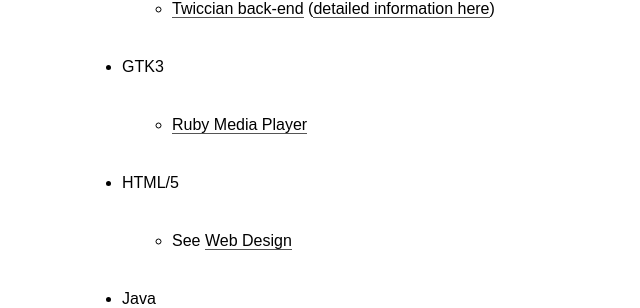
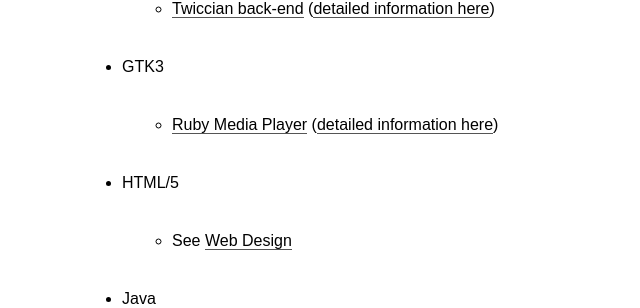
Before and after one commit to Larke12/larke12.github.io, a Jekyll site: the page built from _posts/2016-05-26-programming.md, in a window 1280 px wide. Shown: the part 1118-1426 px from the top of the page, without its empty margins (318-958 px from the left). Built offline with Jekyll 4.4.1, drawn with Linux system fonts in a browser that asks for light colours; some web fonts are replaced.

Commit message:
Added RBMP information link

```diff
--- a/_posts/2016-05-26-programming.md
+++ b/_posts/2016-05-26-programming.md
@@ -23,7 +23,7 @@ Below is a list of programming languages to which I’ve been exposed. Most of m
 + Go
 	+ [Twiccian back-end](https://github.com/Larke12/twicciand) (<a href="http://stackoverflow.com/cv/rhammett" target="_blank" >detailed information here</a>)
 + GTK3
-	+ [Ruby Media Player](https://github.com/Larke12/rbmp)
+	+ [Ruby Media Player](https://github.com/Larke12/rbmp) (<a href="http://stackoverflow.com/cv/rhammett" target="_blank" >detailed information here</a>)
 + HTML/5
 	+ See [Web Design](../web-design)
 + Java
```
